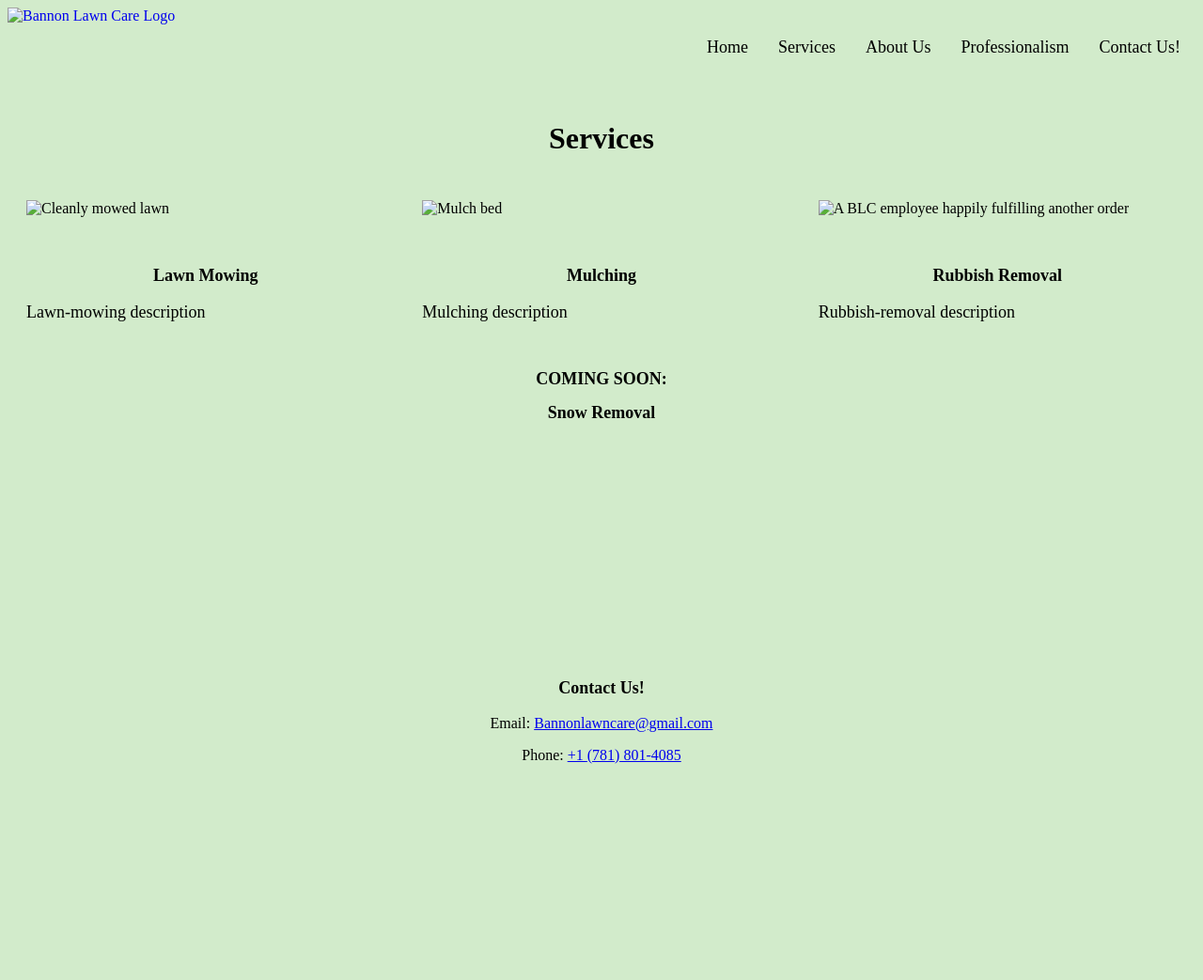
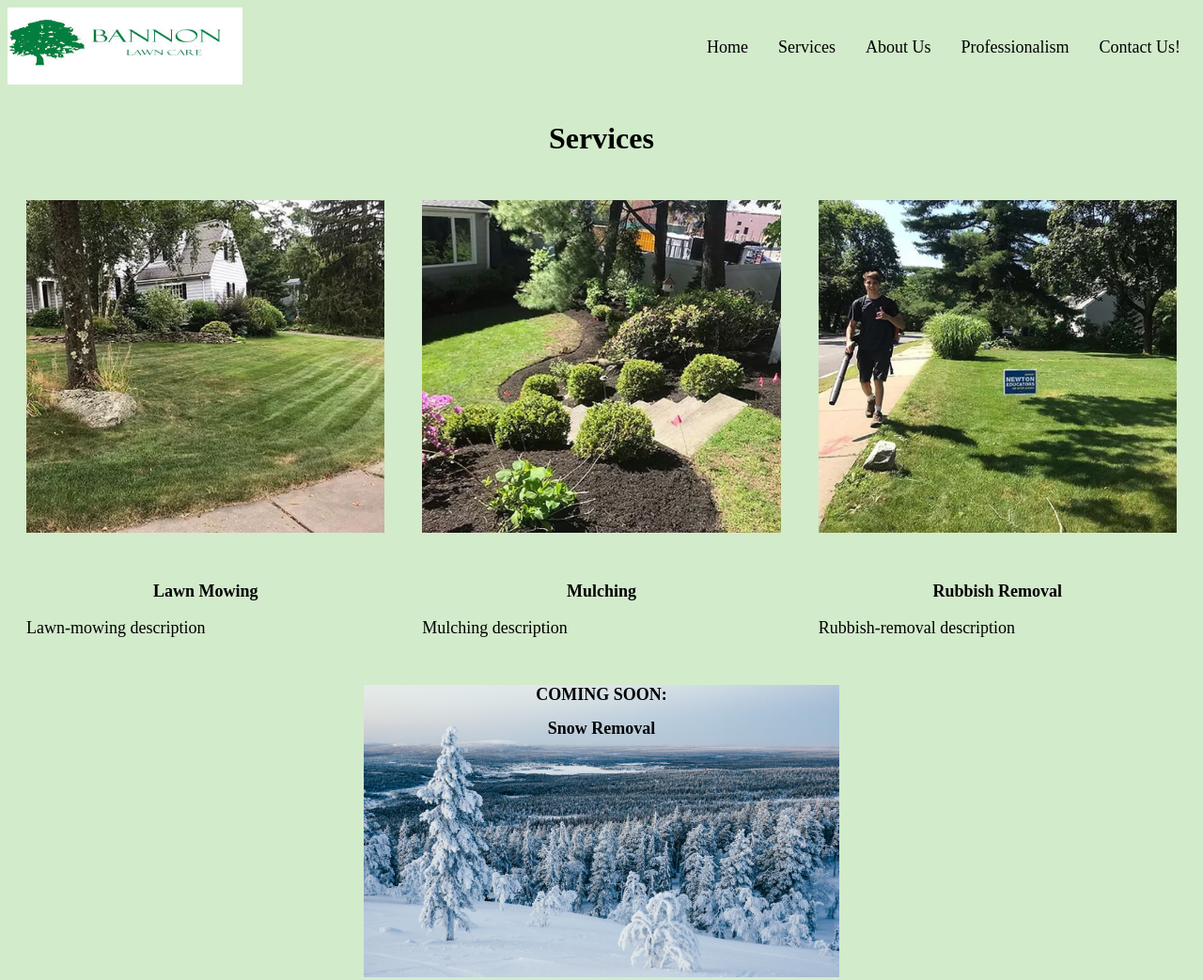
Before and after one commit to pauljflanagan/BannonLawnCare, a plain HTML site: page components/services.html in a window 1280 px wide. Shown: the top 1043 px of the page at 94% size. Before the commit the page ends 829 px from the top, so only its background shows below. Drawn offline with Linux system fonts and the light colour scheme.

Commit message:
fix services page

```diff
--- a/components/services.html
+++ b/components/services.html
@@ -1,7 +1,7 @@
 <!DOCTYPE html>
 <html>
 	<head>
-		<link rel="browser icon" href="./src/favicon.ico" />
+		<link rel="browser icon" href="../src/favicon.ico" />
 		<title>Services | Bannon Lawn Care</title>
 		<meta name="viewport" content="width=device-width, initial-scale=1">
 		<style>
@@ -41,7 +41,7 @@
 			text-align:left;
 			}
 			.comingSoon {
-			background-image:url(./src/thesandyfeet-lapland-thingstodo-13.jpg);
+			background-image:url(../src/thesandyfeet-lapland-thingstodo-13.jpg);
 			background-color:#D2EBCB;
 			height:311px;
 			width:100%;
@@ -87,13 +87,13 @@
 	<body>
 		<header style="height: 100px">
 			<a href="../index.html">
-				<img src="./src/logo.jpg" alt="Bannon Lawn Care Logo" width="250" height="82" style="float: left">
+				<img src="../src/logo.jpg" alt="Bannon Lawn Care Logo" width="250" height="82" style="float: left">
 			</a>
 			<div>
 				<ul style="height: 100px">
-				<li><a href="./components/contact-us.html">Contact Us!</a></li>
-				<li><a href="./components/professionalism.html">Professionalism</a></li>
-				<li><a href="./components/about-us.html">About Us</a></li>
+				<li><a href="./contact-us.html">Contact Us!</a></li>
+				<li><a href="./professionalism.html">Professionalism</a></li>
+				<li><a href="./about-us.html">About Us</a></li>
 				<li><a href="#">Services</a></li>
 				<li><a href="../index.html">Home</a></li>
 				</ul>
@@ -102,13 +102,13 @@
 		<h1 class="Services">Services</h1>
 		<div class="row">
 			<div class="column">
-				<img alt="Cleanly mowed lawn" src="./src/lawn.png" width="100%" height="100%">
+				<img alt="Cleanly mowed lawn" src="../src/lawn.png" width="100%" height="100%">
 			</div>
 			<div class="column">
-				<img alt="Mulch bed" src="./src/mulch.png" width="100%" height="100%">
+				<img alt="Mulch bed" src="../src/mulch.png" width="100%" height="100%">
 			</div>
 			<div class="column">
-				<img alt="A BLC employee happily fulfilling another order" src="./src/clean.png" width="100%" height="100%">
+				<img alt="A BLC employee happily fulfilling another order" src="../src/clean.png" width="100%" height="100%">
 			</div>
 		</div>
 		<div class="row">
```
